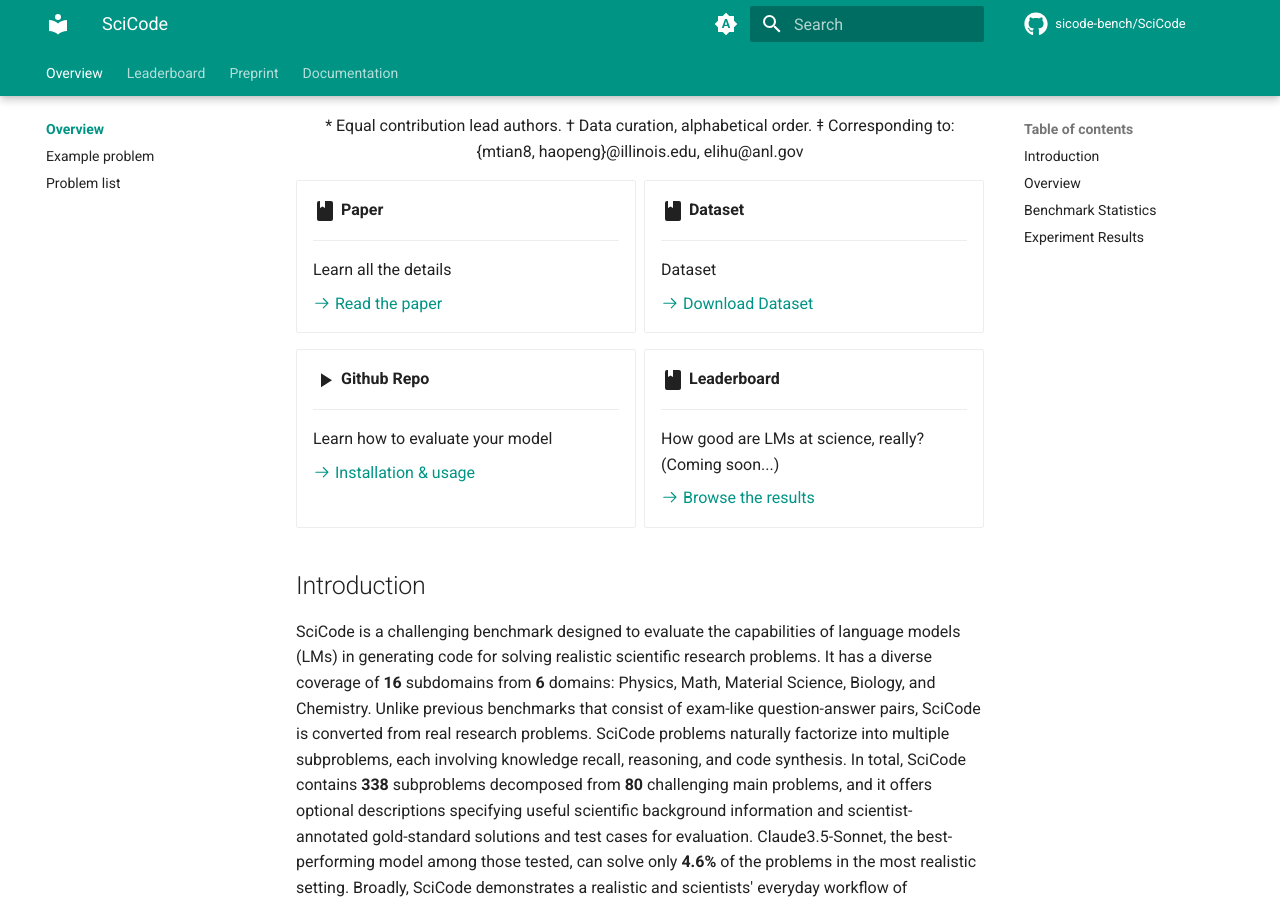
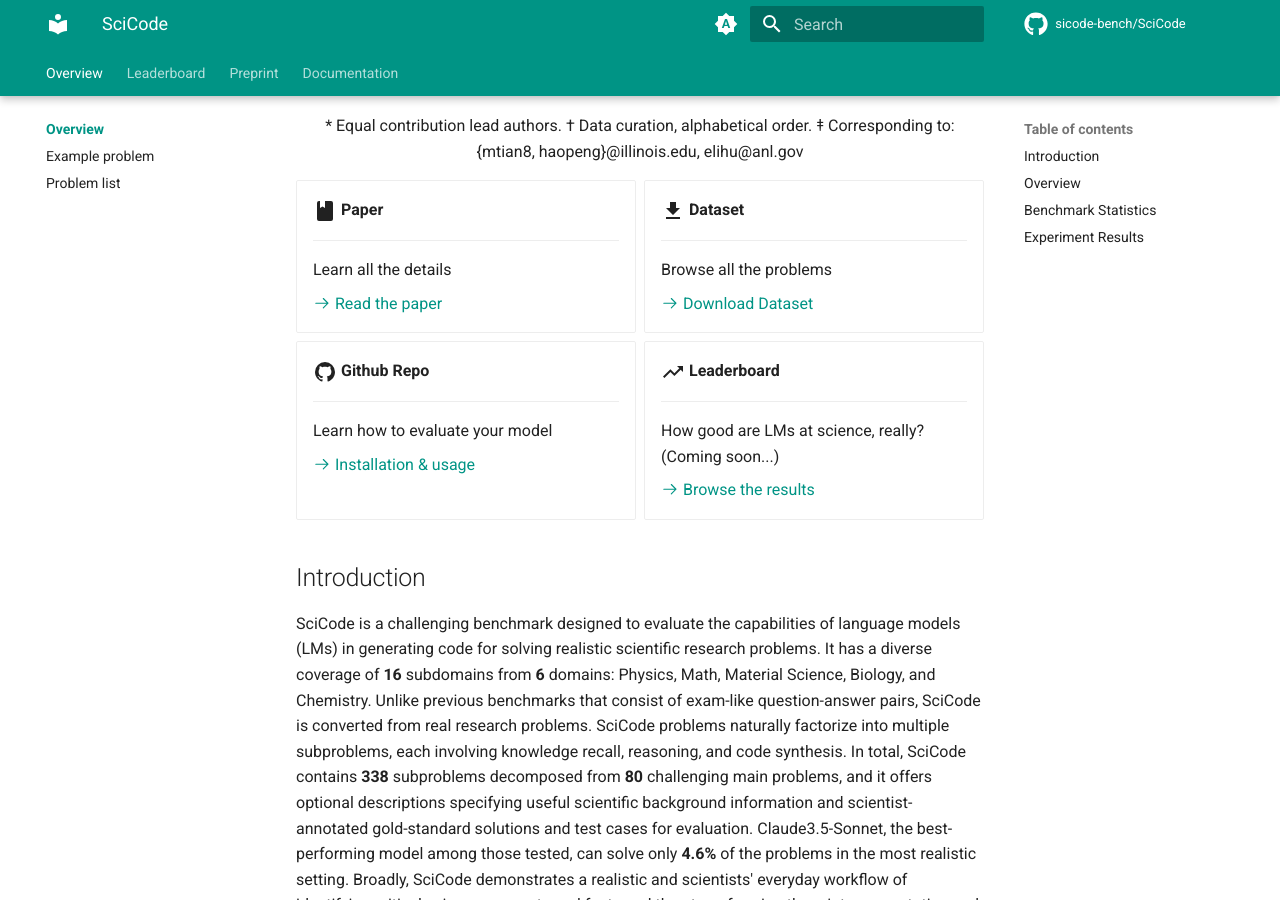
Before and after one commit to scicode-bench/scicode-bench.github.io, an MkDocs documentation site: the page built from docs/index.md, in a window 1280 px wide and 900 px high, scrolled down 444 px. Built offline with MkDocs 1.6.1 and Material for MkDocs 9.7.7, drawn with Linux system fonts in a browser that asks for light colours; comment, search, counter and statistics services are not loaded.

Commit message:
Add dataset; improve icons

```diff
--- a/docs/index.md
+++ b/docs/index.md
@@ -26,7 +26,6 @@
 
 <div class="grid cards" markdown>
 
-
 -   :material-book:{ .lg .middle } __Paper__
 
     ---
@@ -35,24 +34,16 @@
 
     [:octicons-arrow-right-24: Read the paper](https://arxiv.com)
 
-
-
--   :material-book:{ .lg .middle } __Dataset__
+-   :material-download:{ .lg .middle } __Dataset__
 
     ---
 
-    Dataset
+    Browse all the problems
 
-    [:octicons-arrow-right-24: Download Dataset](leaderboard.md)
-    </div>
+    [:octicons-arrow-right-24: Download Dataset](https://raw.githubusercontent.com/scicode-bench/scicode-bench.github.io/main/data/problems_all.jsonl)
 
 
-
-<div class="grid cards" markdown>
-
-
-
--   :material-play:{ .lg .middle } __Github Repo__
+-   :material-github:{ .lg .middle } __Github Repo__
 
     ---
 
@@ -69,7 +59,8 @@
     (Coming soon...)
 
     [:octicons-arrow-right-24: Browse the results](leaderboard.md)
-    </div>
+
+</div>
 
 
 
```
Also changed, not shown: other parts of docs/index.md (+1 -2 lines), 1 other file.
